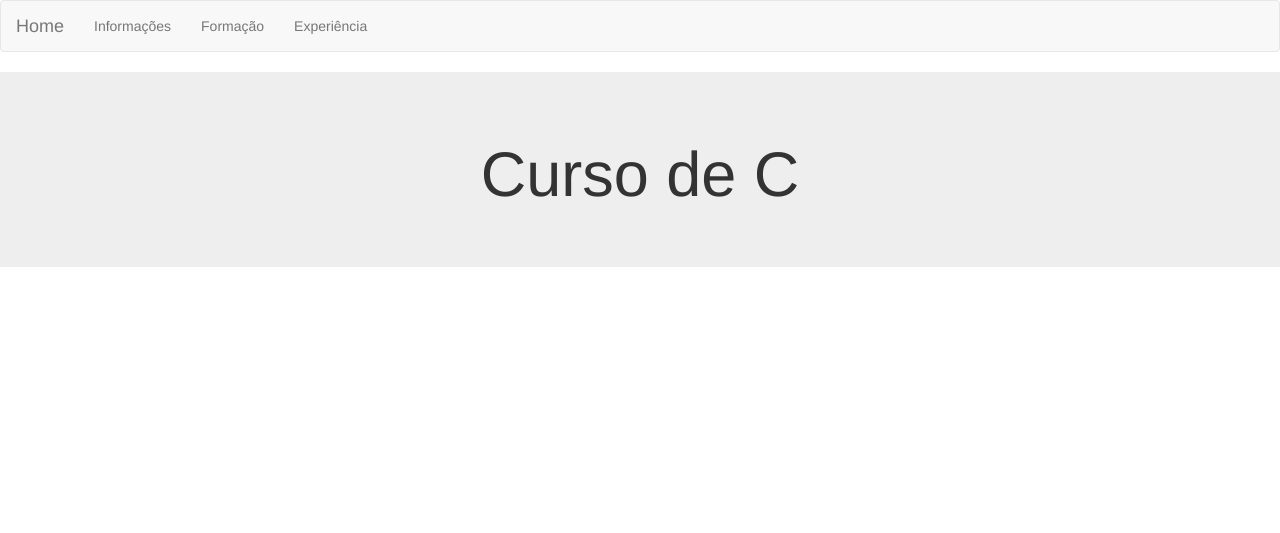
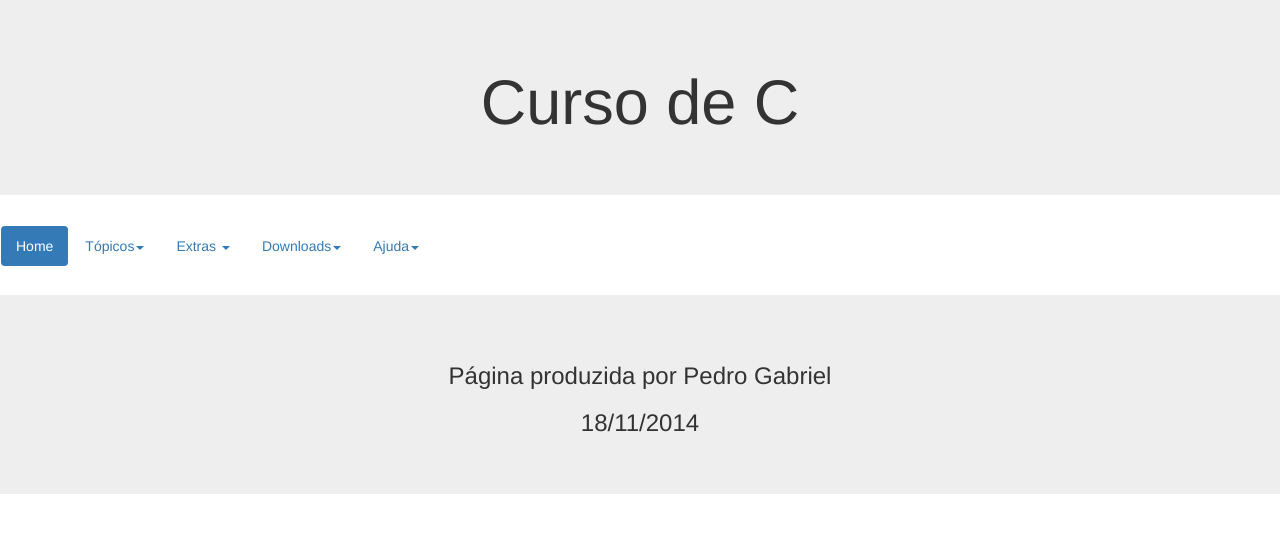
Before and after one commit to PGPereira/exercicios, a PHP site: page /c/index.php in a window 1280 px wide. Shown: the top 533 px of the page. Run offline with PHP 8.4, Linux system fonts and the light colour scheme; some libraries are stand-ins or nearby versions.

Commit message:
Atualização dos sites

```diff
--- /dev/null
+++ b/c/footer.php
@@ -0,0 +1,6 @@
+<div class="row">
+    <div class="jumbotron">
+        <h3 class="text-center">Página produzida por Pedro Gabriel</h3>
+        <h3 class="text-center">18/11/2014</h3>
+    </div>
+</div>
--- a/c/header.php
+++ b/c/header.php
@@ -1,4 +1,7 @@
 <meta charset="UTF-8">
-<link href="../css/bootstrap.min.css" rel="stylesheet">
+<link href="../css/bootstrap.min.css" rel="stylesheet"/>
+<link href="../css/bootstrap-theme.min.css" rel="stylesheet"/>
+<script src="https://ajax.googleapis.com/ajax/libs/jquery/1.11.1/jquery.min.js"></script>
+<script src="../js/bootstrap.min.js"></script>
 <meta name="viewport" content="width=device-width, initial-scale=1.0">
 <title> Curso de C </title>
--- a/c/index.php
+++ b/c/index.php
@@ -10,12 +10,6 @@ and open the template in the editor.
     </head>
     <body>
         <?php include './menu.php'; ?>
-        <div class="row">
-            <div class="col-xs-12">
-                <div class="jumbotron">
-                    <h1 class="text-center">Curso de C</h1>
-                </div>
-            </div>
-        </div>
+        <?php include '../c/footer.php';?>
     </body>
 </html>
--- a/c/menu.php
+++ b/c/menu.php
@@ -1,28 +1,44 @@
-<nav class="navbar navbar-default">
-    <div class = "container-fluid">
-        <div class = "navbar-header">
-            <a class = "navbar-brand" href="index.php">
-                Home
-            </a>
-        </div>
-        <div>
-            <ul class = "nav navbar-nav">
-                <li>
-                    <a href = "index.php">
-                        Informações
-                    </a>
-                </li>
-                <li>
-                    <a href = "studies.php">
-                        Formação
-                    </a>
-                </li>
-                <li>
-                    <a href = "experience.php">
-                        Experiência
-                    </a>
-                </li>
-            </ul>
+<div class="row">
+    <div class="col-xs-12">
+        <div class="jumbotron">
+            <h1 class="text-center">Curso de C</h1>
         </div>
     </div>
-</nav>
+</div>
+<div class="navbar navbar-static">
+    <div class="navbar-inner">
+        <ul class="nav nav-pills">
+            <li class="active"><a href="#">Home</a></li>
+            <li class="dropdown" >
+                <a href="#" data-toggle="dropdown" class="dropdown-toggle">Tópicos<b class="caret"></b></a>
+                <ul class="dropdown-menu">
+                    <li><a href="#">Linguagem C</a></li>
+                </ul>
+            </li>
+            <li class="dropdown">
+                <a href="#" data-toggle="dropdown" class="dropdown-toggle">Extras <b class="caret"></b></a>
+                <ul class="dropdown-menu">
+                    <li><a href="#">Compiladores & IDEs</a></li>
+                    <li><a href="#">Aplicações</a></li>
+                    <li><a href="#">Sistema Operacional</a></li>
+                </ul>
+            </li>
+            <li class="dropdown">
+                <a href="#" data-toggle="dropdown" class="dropdown-toggle">Downloads<b class="caret"></b></a>
+                <ul class="dropdown-menu">
+                    <li><a href="#">Exemplos</a></li>
+                    <li><a href="#">Tutoriais</a></li>
+                    <li><a href="#">Artigos</a></li>
+                </ul>
+            </li>
+            <li class="dropdown">
+                <a href="#" data-toggle="dropdown" class="dropdown-toggle">Ajuda<b class="caret"></b></a>
+                <ul class="dropdown-menu">
+                    <li><a href="#">Contato</a></li>
+                    <li><a href="#">Navegação</a></li>
+                    <li><a href="#">Estrutura do Curso</a></li>
+                </ul>
+            </li>
+        </ul>
+    </div>
+</div>
```
